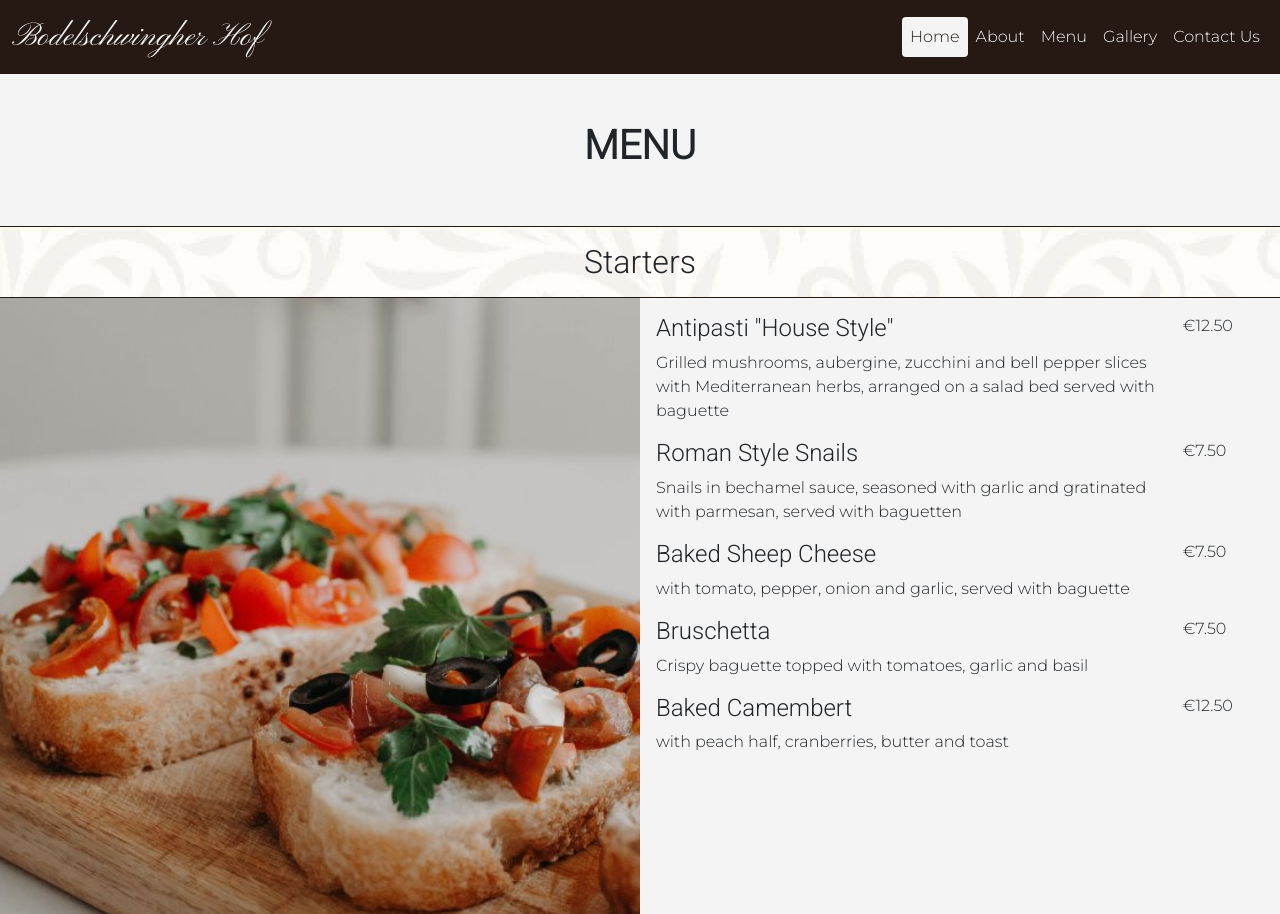
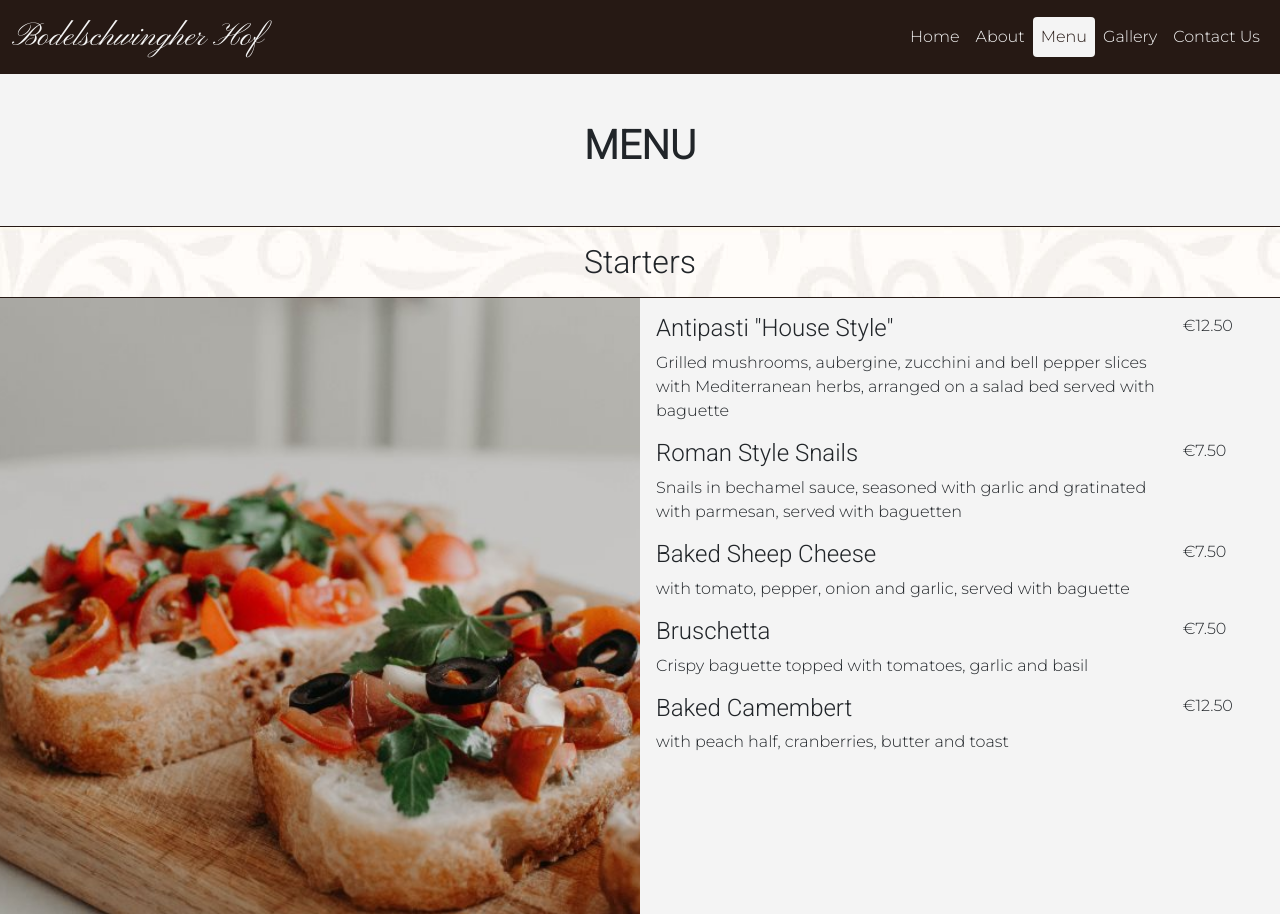
Before and after one commit to 4n4ru/CI_MS1_BodelschwingherHof, a plain HTML site: page menu.html in a window 1280 px wide. Shown: the top 914 px of the page. Drawn offline with nearby package versions, Linux system fonts and the light colour scheme.

Commit message:
Fix: Fix links in navbar

```diff
--- a/menu.html
+++ b/menu.html
@@ -25,7 +25,7 @@
         <!-- Navbar taken from bootstrap documentation code snippet, for more information see README.md -->
         <nav class="navbar navbar-expand-lg navbar-expand-md navbar-dark my-nav">
             <div class="container-fluid">
-                <a class="navbar-brand my-logo fs-2" href="#">Bodelschwingher Hof</a>
+                <a class="navbar-brand my-logo fs-2" href="index.html">Bodelschwingher Hof</a>
                 <button class="navbar-toggler" type="button" data-bs-toggle="collapse"
                     data-bs-target="#navbarTogglerDemo02" aria-controls="navbarTogglerDemo02" aria-expanded="false"
                     aria-label="Toggle navigation">
@@ -34,13 +34,13 @@
                 <div class="collapse navbar-collapse my-colapse nav-pills" id="navbarTogglerDemo02">
                     <ul class="navbar-nav me-auto mb-2 mb-lg-0">
                         <li class="nav-item">
-                            <a class="nav-link my-link active" aria-current="page" href="#">Home</a>
+                            <a class="nav-link my-link" href="index.html">Home</a>
                         </li>
                         <li class="nav-item">
                             <a class="nav-link my-link" href="about.html">About</a>
                         </li>
                         <li class="nav-item">
-                            <a class="nav-link my-link" href="menu.html">Menu</a>
+                            <a class="nav-link my-link active" aria-current="page" href="#">Menu</a>
                         </li>
                         <li class="nav-item">
                             <a class="nav-link my-link" href="gallery.html">Gallery</a>
```
